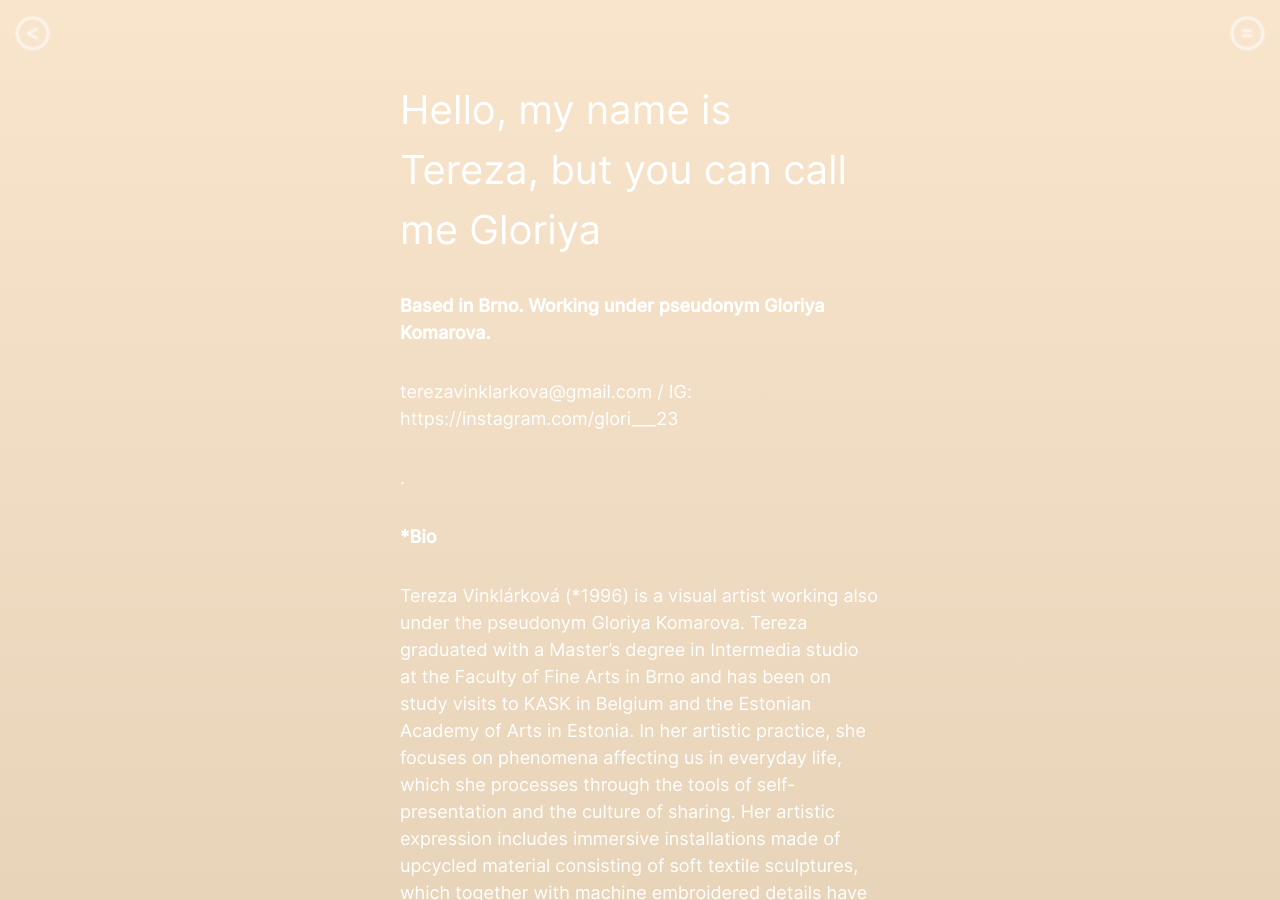
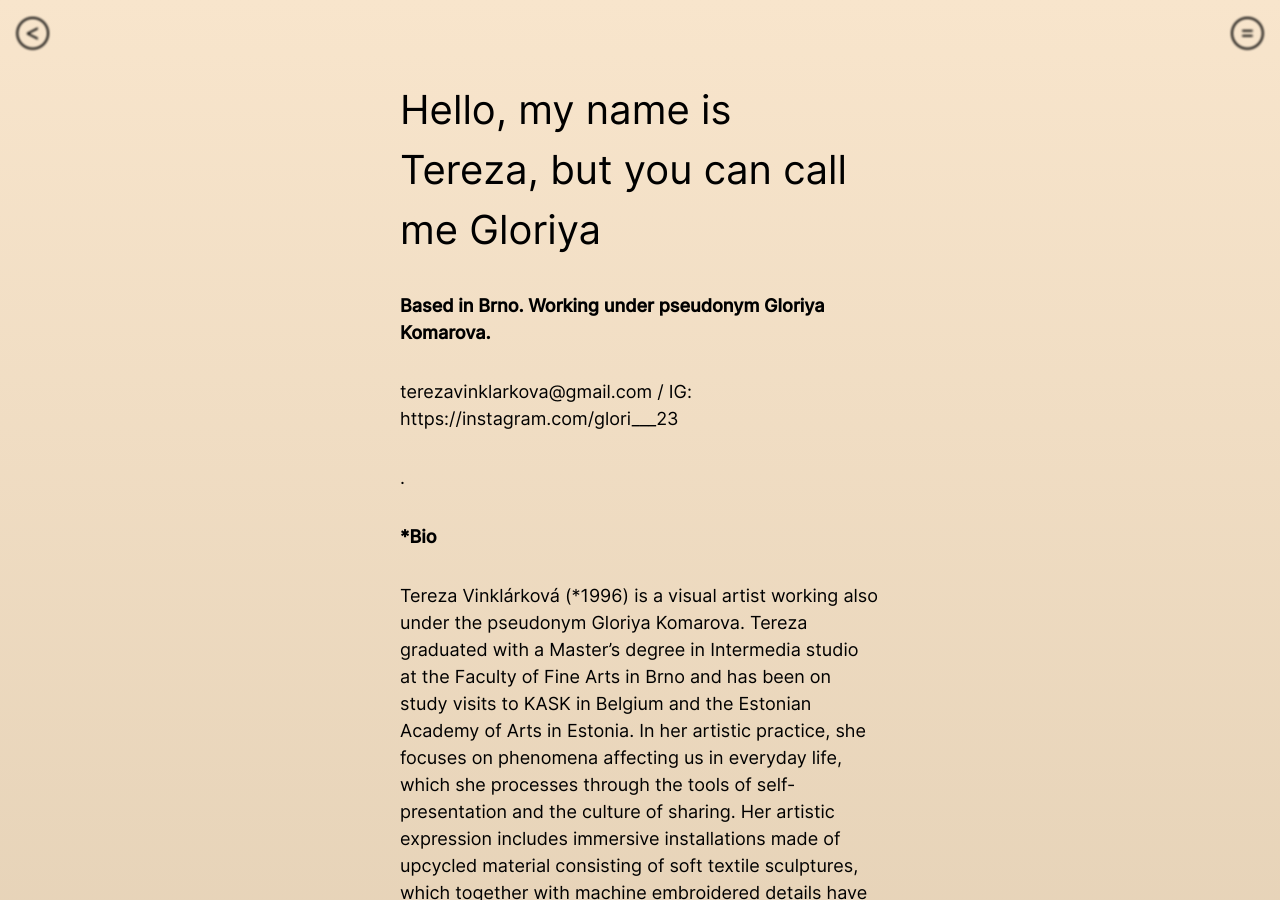
Before and after one commit to SimonBarak/tereza, a Jekyll site: the page built from about.md, in a window 1280 px wide and 900 px high. Built offline with Jekyll 4.4.1, drawn with Linux system fonts in a browser that asks for light colours.

Commit message:
Update from Forestry.io Simon Barak updated _data/styles.yml

```diff
--- a/_data/styles.yml
+++ b/_data/styles.yml
@@ -1,4 +1,4 @@
 ---
-color: "#FFFFFF"
+color: "#000000"
 bg-top: "#F8E5CC"
 bg-bottom: "#A18C69"
```
